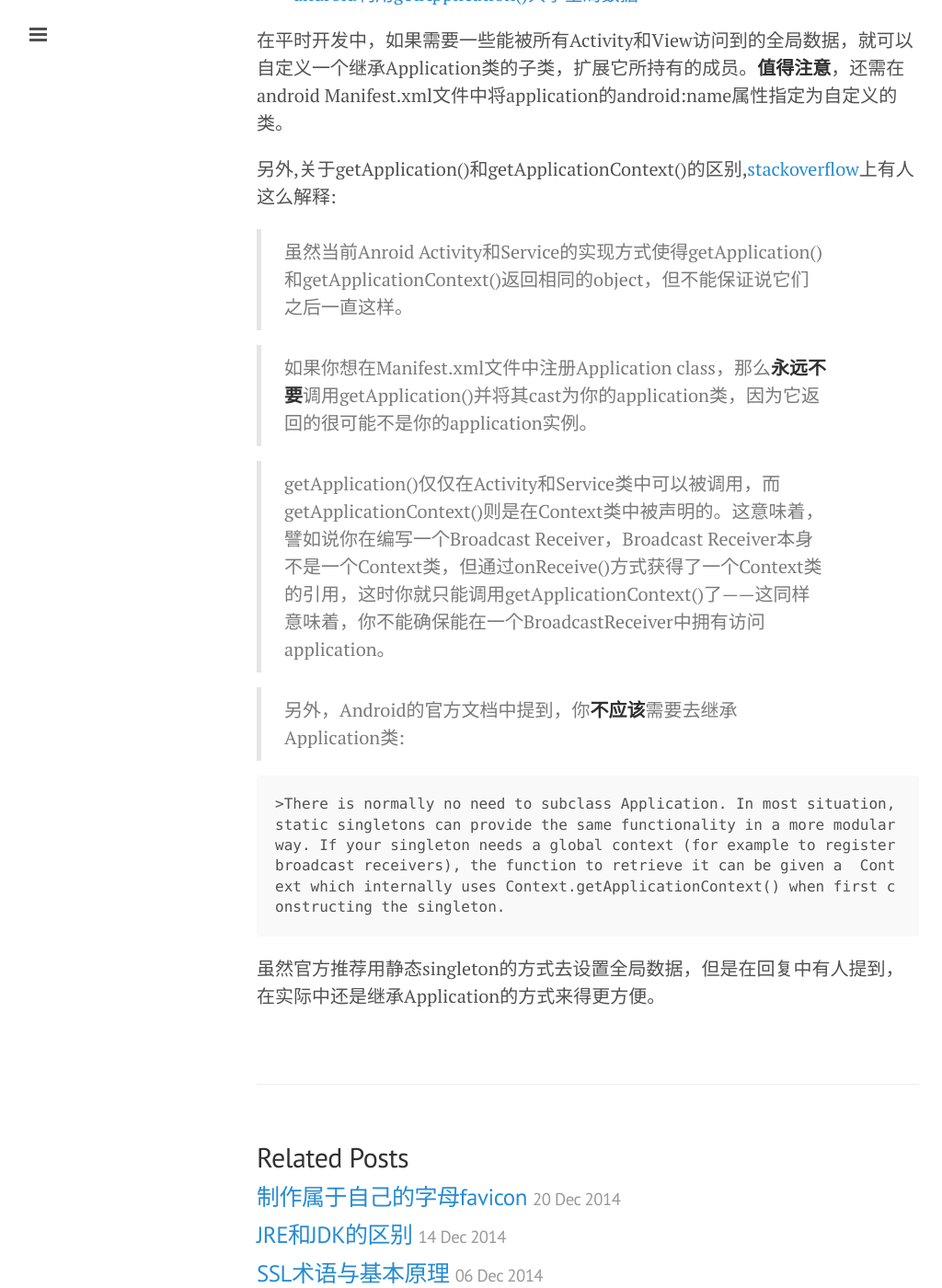
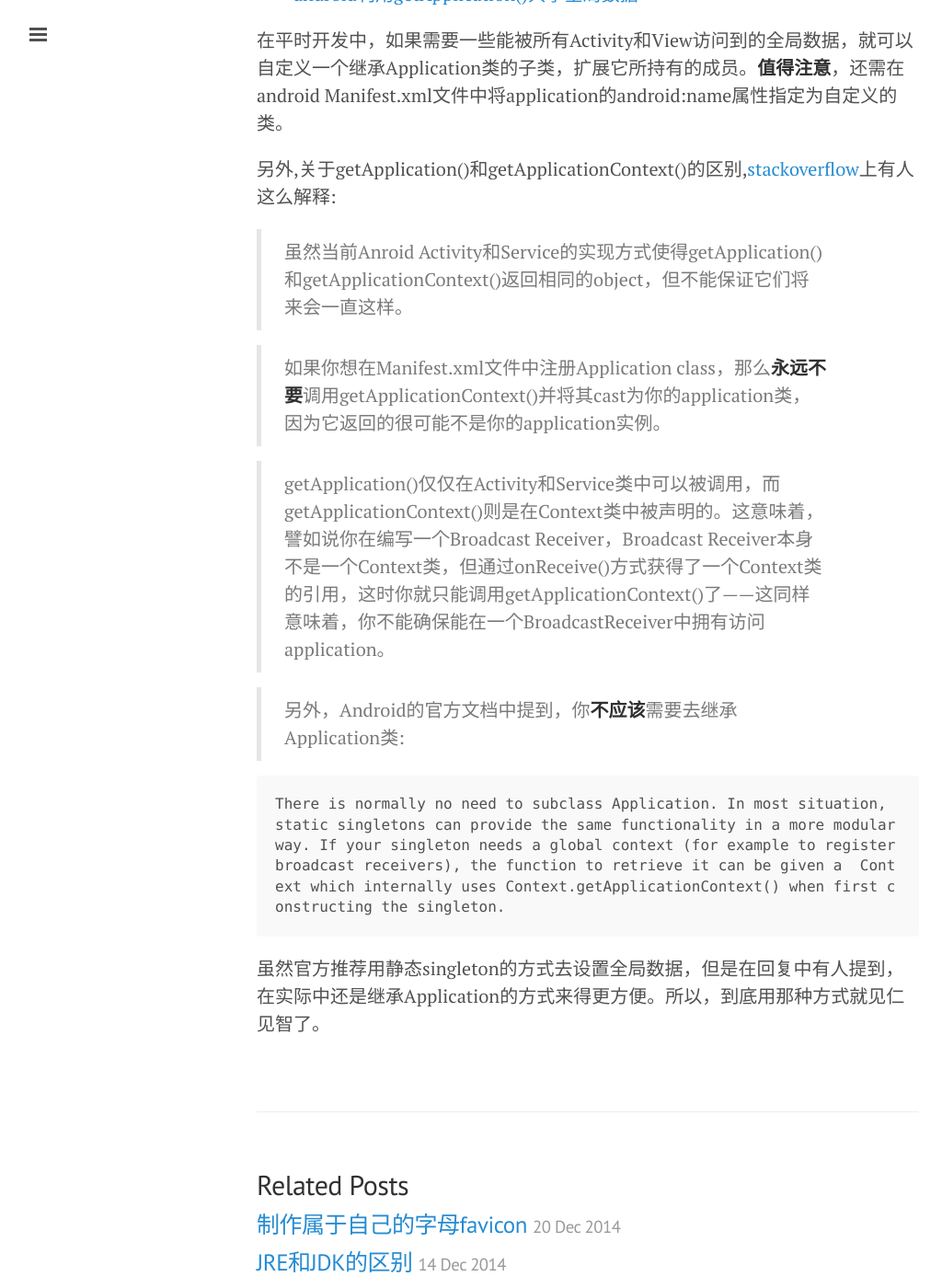
Before and after one commit to yuantops/blog, a Jekyll site: the page built from _posts/2014-12-22-osc-android-app-notes-1.md, in a window 1280 px wide and 1400 px high, scrolled down 758 px. Shown: the whole window at 92% size, without its empty margins (1-1025 px from the left). Built offline with Jekyll 4.4.1, drawn with Linux system fonts in a browser that asks for light colours; Markdown is read by kramdown in place of the engine named in the settings; comment, search, counter and statistics services are not loaded; some of the changed text lies outside the part shown.

Commit message:
some modify in layout and correct tiny errors

```diff
--- a/_posts/2014-12-22-osc-android-app-notes-1.md
+++ b/_posts/2014-12-22-osc-android-app-notes-1.md
@@ -19,14 +19,14 @@ AppContext类是Application类的子类。Google了getApplication()函数，找
 
 另外,关于getApplication()和getApplicationContext()的区别,[stackoverflow](http://stackoverflow.com/questions/5018545/getapplication-vs-getapplicationcontext)上有人这么解释:
 
->虽然当前Anroid Activity和Service的实现方式使得getApplication()和getApplicationContext()返回相同的object，但不能保证说它们之后一直这样。
+>虽然当前Anroid Activity和Service的实现方式使得getApplication()和getApplicationContext()返回相同的object，但不能保证它们将来会一直这样。
 
->如果你想在Manifest.xml文件中注册Application class，那么**永远不要**调用getApplication()并将其cast为你的application类，因为它返回的很可能不是你的application实例。
+>如果你想在Manifest.xml文件中注册Application class，那么**永远不要**调用getApplicationContext()并将其cast为你的application类，因为它返回的很可能不是你的application实例。
 
 >getApplication()仅仅在Activity和Service类中可以被调用，而getApplicationContext()则是在Context类中被声明的。这意味着，譬如说你在编写一个Broadcast Receiver，Broadcast Receiver本身不是一个Context类，但通过onReceive()方式获得了一个Context类的引用，这时你就只能调用getApplicationContext()了——这同样意味着，你不能确保能在一个BroadcastReceiver中拥有访问application。
 
 >另外，Android的官方文档中提到，你**不应该**需要去继承Application类:
 
-	>There is normally no need to subclass Application. In most situation, static singletons can provide the same functionality in a more modular way. If your singleton needs a global context (for example to register broadcast receivers), the function to retrieve it can be given a  Context which internally uses Context.getApplicationContext() when first constructing the singleton.
+	There is normally no need to subclass Application. In most situation, static singletons can provide the same functionality in a more modular way. If your singleton needs a global context (for example to register broadcast receivers), the function to retrieve it can be given a  Context which internally uses Context.getApplicationContext() when first constructing the singleton.
 
-虽然官方推荐用静态singleton的方式去设置全局数据，但是在回复中有人提到，在实际中还是继承Application的方式来得更方便。
+虽然官方推荐用静态singleton的方式去设置全局数据，但是在回复中有人提到，在实际中还是继承Application的方式来得更方便。所以，到底用那种方式就见仁见智了。
```
Also changed, not shown: other parts of _posts/2014-12-22-osc-android-app-notes-1.md (+1 -1 lines).
